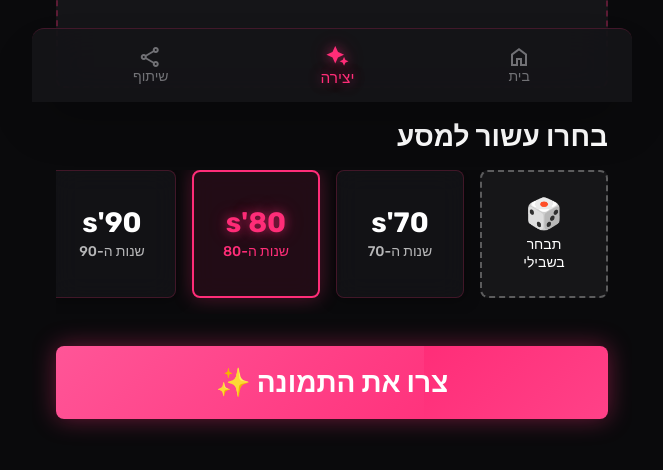
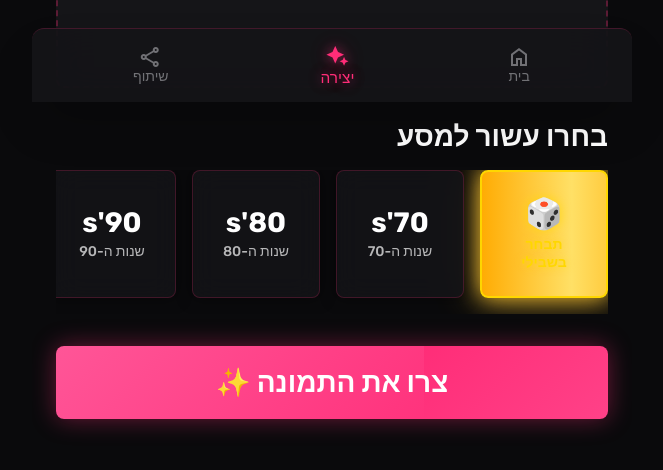
Before and after one commit to Zagurifrog/40app, a plain HTML site: page index.html in a window 1280 px wide. Shown: the part 698-1168 px from the top of the page, without its empty margins (308-971 px from the left). Drawn offline with nearby package versions, Linux system fonts and the light colour scheme.

Commit message:
feat: gold glowing random tile as default selection

```diff
--- a/index.html
+++ b/index.html
@@ -114,6 +114,29 @@
         color: #00f3ff !important;
     }
 
+    /* Random / gold tile */
+    @keyframes gold-pulse {
+        0%, 100% { box-shadow: 0 0 12px rgba(255,200,50,0.5), 0 0 24px rgba(255,200,50,0.25); }
+        50%       { box-shadow: 0 0 22px rgba(255,200,50,0.9), 0 0 44px rgba(255,200,50,0.45); }
+    }
+    @keyframes gold-shimmer {
+        0%   { background-position: 200% 0; }
+        100% { background-position: -200% 0; }
+    }
+    #random-decade-btn {
+        background: linear-gradient(135deg, rgba(255,200,50,0.15), rgba(255,160,0,0.15));
+        border: 2px solid rgba(255,200,50,0.6) !important;
+        animation: gold-pulse 2s ease-in-out infinite;
+    }
+    #random-decade-btn.active-random {
+        background: linear-gradient(270deg, #ffd700, #ffaa00, #ffe066, #ffaa00, #ffd700);
+        background-size: 300% 100%;
+        animation: gold-shimmer 1.8s linear infinite, gold-pulse 2s ease-in-out infinite;
+        border: 2px solid #ffd700 !important;
+    }
+    #random-decade-btn .random-label { color: #ffd700; text-shadow: 0 0 8px rgba(255,215,0,0.7); }
+    #random-decade-btn .random-dice  { filter: drop-shadow(0 0 6px rgba(255,215,0,0.8)); }
+
     /* Upload preview */
     #upload-preview {
         width: 100%;
@@ -177,9 +200,9 @@
         <div class="flex gap-stack-sm overflow-x-auto no-scrollbar pb-4 -mx-gutter px-gutter" dir="rtl">
 
             <!-- Random decade tile -->
-            <button id="random-decade-btn" class="decade-tile flex-shrink-0 w-32 h-32 rounded-lg flex flex-col items-center justify-center transition-all active:scale-95 border-2 border-dashed border-white/30 hover:border-white/60 bg-white/5 hover:bg-white/10" data-decade="">
-                <span class="text-3xl mb-1">🎲</span>
-                <span class="text-label-sm font-label-sm text-white text-center leading-tight px-1">תבחר<br>בשבילי</span>
+            <button id="random-decade-btn" class="decade-tile flex-shrink-0 w-32 h-32 rounded-lg flex flex-col items-center justify-center transition-all active:scale-95 active-random" data-decade="">
+                <span class="random-dice text-3xl mb-1">🎲</span>
+                <span class="random-label text-label-sm font-bold text-center leading-tight px-1">תבחר<br>בשבילי</span>
             </button>
 
             <button class="decade-tile flex-shrink-0 w-32 h-32 rounded-lg cyber-card flex flex-col items-center justify-center transition-all active:scale-95 border border-primary/20 hover:border-primary/50" data-decade="1970s">
@@ -187,9 +210,9 @@
                 <span class="decade-label text-label-sm font-label-sm text-white/70">שנות ה-70</span>
             </button>
 
-            <button class="decade-tile flex-shrink-0 w-32 h-32 rounded-lg cyber-card flex flex-col items-center justify-center transition-all active:scale-95 border-2 border-primary bg-primary/10 shadow-[0_0_20px_rgba(255,45,120,0.3)]" data-decade="1980s">
-                <span class="decade-headline font-headline-lg text-headline-lg-mobile mb-1 text-primary neon-glow-text">80's</span>
-                <span class="decade-label text-label-sm font-label-sm text-primary">שנות ה-80</span>
+            <button class="decade-tile flex-shrink-0 w-32 h-32 rounded-lg cyber-card flex flex-col items-center justify-center transition-all active:scale-95 border border-primary/20 hover:border-primary/50" data-decade="1980s">
+                <span class="decade-headline font-headline-lg text-headline-lg-mobile mb-1 text-white">80's</span>
+                <span class="decade-label text-label-sm font-label-sm text-white/70">שנות ה-80</span>
             </button>
 
             <button class="decade-tile flex-shrink-0 w-32 h-32 rounded-lg cyber-card flex flex-col items-center justify-center transition-all active:scale-95 border border-primary/20 hover:border-primary/50" data-decade="1990s">
@@ -316,20 +339,22 @@ const decadePrompts = {
 // ============================================================
 let userPhotoBase64 = null;
 let userPhotoMime = "image/jpeg";
-let selectedDecade = "1980s";
+let selectedDecade = "1980s"; // will be overridden by random default
 
 // Random decade button
 // ============================================================
 const DECADES = ['1970s', '1980s', '1990s', '2000s', '2010s', '2020s', 'future'];
 const randomBtn = document.getElementById('random-decade-btn');
-randomBtn.addEventListener('click', () => {
+function pickRandom() {
     const pick = DECADES[Math.floor(Math.random() * DECADES.length)];
     const target = document.querySelector(`.decade-tile[data-decade="${pick}"]`);
     if (target) target.click();
-    // Briefly flash the random button
-    randomBtn.classList.add('border-white/80', 'bg-white/20');
-    setTimeout(() => randomBtn.classList.remove('border-white/80', 'bg-white/20'), 400);
-});
+}
+
+randomBtn.addEventListener('click', pickRandom);
+
+// Random is the default on load
+pickRandom();
 
 // ============================================================
 // Photo upload
```
